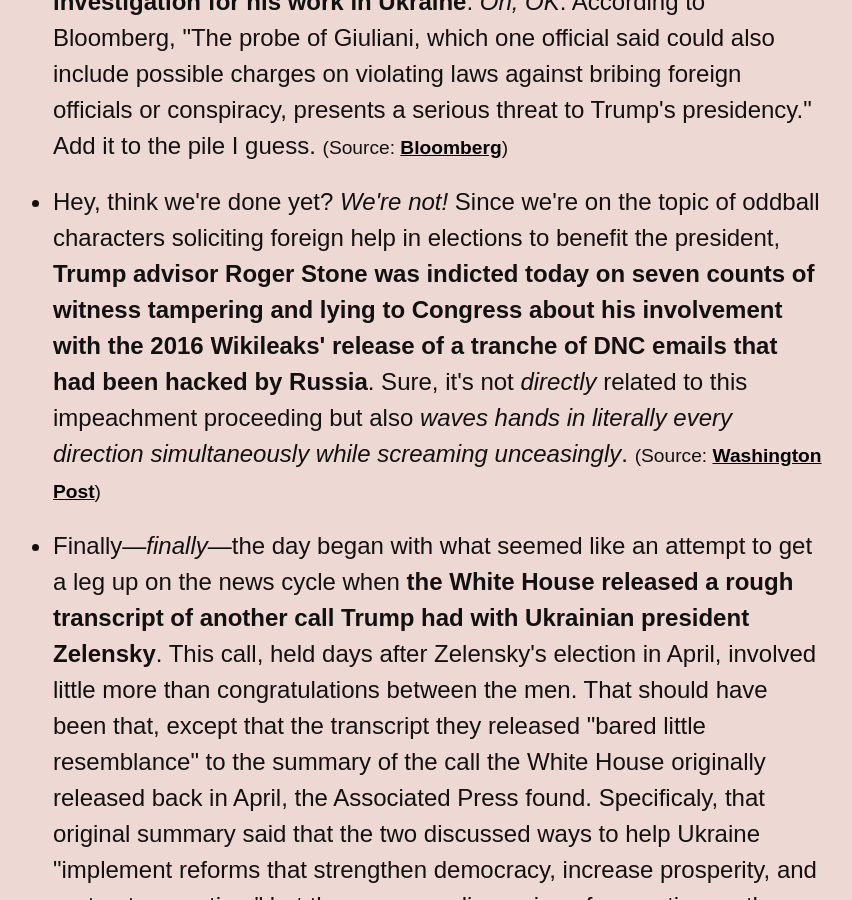
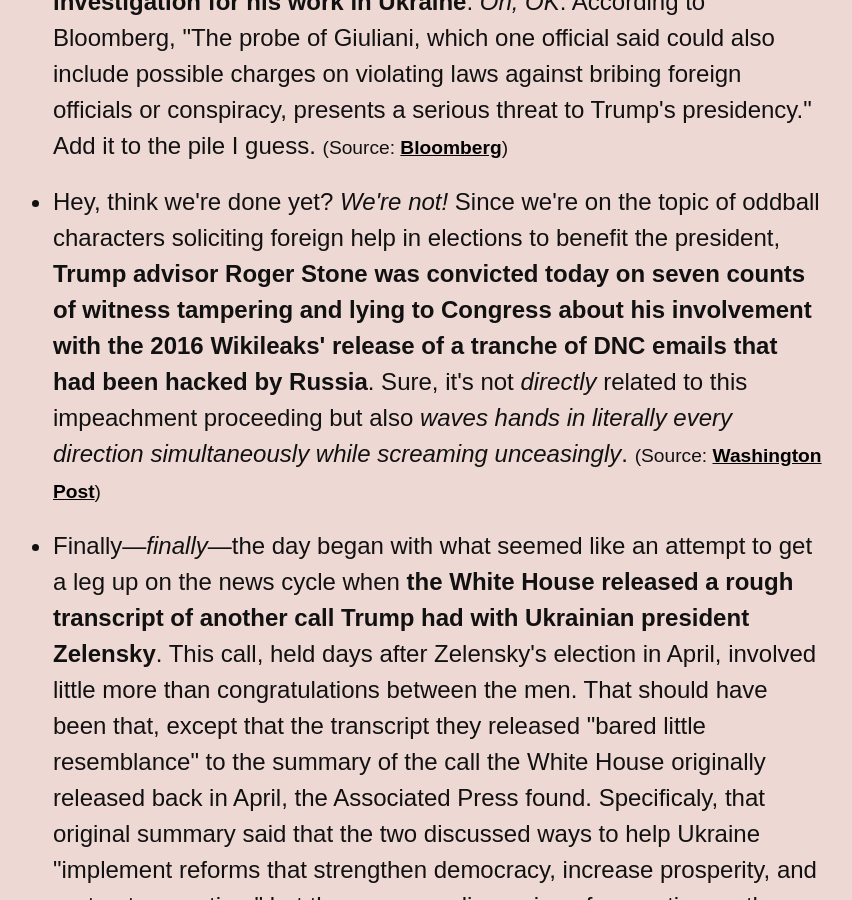
Before and after one commit to dansinker/impeachment.fyi, a Jekyll site: the page built from index.md, in a window 1280 px wide and 900 px high, scrolled down 2484 px. Shown: the whole window, without its empty margins (277-1129 px from the left). Built offline with Jekyll 4.4.1, drawn with Linux system fonts in a browser that asks for light colours; nearby versions of some CDN libraries; some web fonts are replaced; comment, search, counter and statistics services are not loaded.

Commit message:
convicted not indicted

```diff
--- a/_data/news.yml
+++ b/_data/news.yml
@@ -17,7 +17,7 @@ news:
   - item: Meanwhile, because today was a day that would not end—<i>and so neither will this update</i>—as Yovanovich testified about the smear campaign Rudy Giuliani had orchestrated against her, <b>reports were coming out that Rudy Giuliani was now the focus of a federal investigation for his work in Ukraine</b>. <i>Oh, OK</i>. According to Bloomberg, "The probe of Giuliani, which one official said could also include possible charges on violating laws against bribing foreign officials or conspiracy, presents a serious threat to Trump's presidency." Add it to the pile I guess.
     source: Bloomberg
     url: https://www.bloomberg.com/news/articles/2019-11-15/giuliani-faces-u-s-probe-on-campaign-finance-lobbying-breaches
-  - item: Hey, think we're done yet? <i>We're not!</i> Since we're on the topic of oddball characters soliciting foreign help in elections to benefit the president, <b>Trump advisor Roger Stone was indicted today on seven counts of witness tampering and lying to Congress about his involvement with the 2016 Wikileaks' release of a tranche of DNC emails that had been hacked by Russia</b>. Sure, it's not <i>directly</i> related to this impeachment proceeding but also <i>waves hands in literally every direction simultaneously while screaming unceasingly</i>.
+  - item: Hey, think we're done yet? <i>We're not!</i> Since we're on the topic of oddball characters soliciting foreign help in elections to benefit the president, <b>Trump advisor Roger Stone was convicted today on seven counts of witness tampering and lying to Congress about his involvement with the 2016 Wikileaks' release of a tranche of DNC emails that had been hacked by Russia</b>. Sure, it's not <i>directly</i> related to this impeachment proceeding but also <i>waves hands in literally every direction simultaneously while screaming unceasingly</i>.
     source: Washington Post
     url: https://www.washingtonpost.com/local/public-safety/roger-stone-jury-weighs-evidence-and-a-defense-move-to-make-case-about-mueller/2019/11/15/554fff5a-06ff-11ea-8292-c46ee8cb3dce_story.html
   - item: Finally—<i>finally</i>—the day began with what seemed like an attempt to get a leg up on the news cycle when <b>the White House released a rough transcript of another call Trump had with Ukrainian president Zelensky</b>. This call, held days after Zelensky's election in April, involved little more than congratulations between the men. That should have been that, except that the transcript they released "bared little resemblance" to the summary of the call the White House originally released back in April, the Associated Press found. Specificaly, that original summary said that the two discussed ways to help Ukraine "implement reforms that strengthen democracy, increase prosperity, and root out corruption," but there was no discussion of corruption on the call. So like, <i>huh?</i> Also missing from the original summary was a discussion about Ukrainian beauty pageant contestants. "When I owned Miss Universe, they always had great people," Trump said to Zelensky, according to the new transcript. <i>Falls to ground. Shatters into dust.</i>
```
